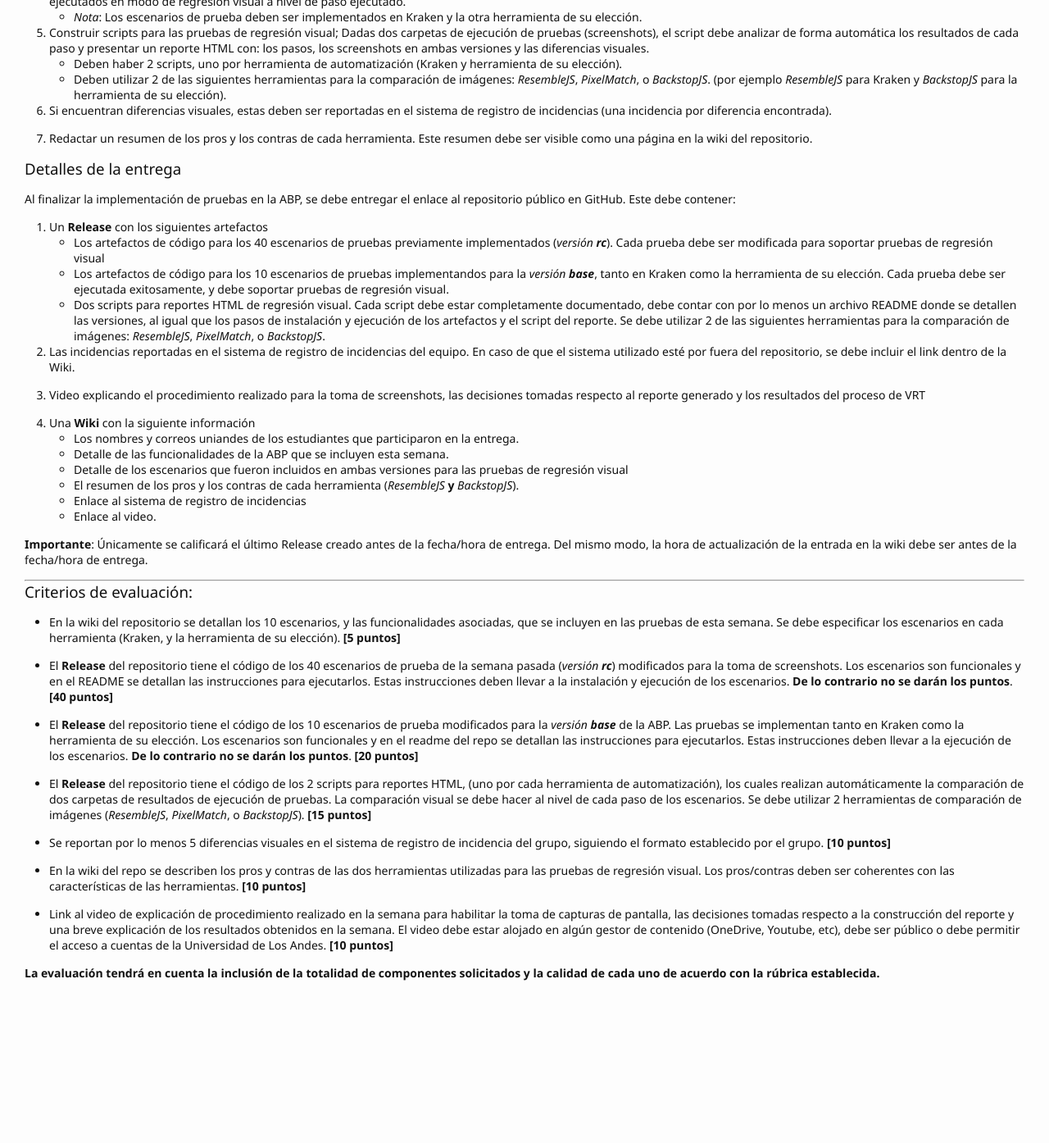
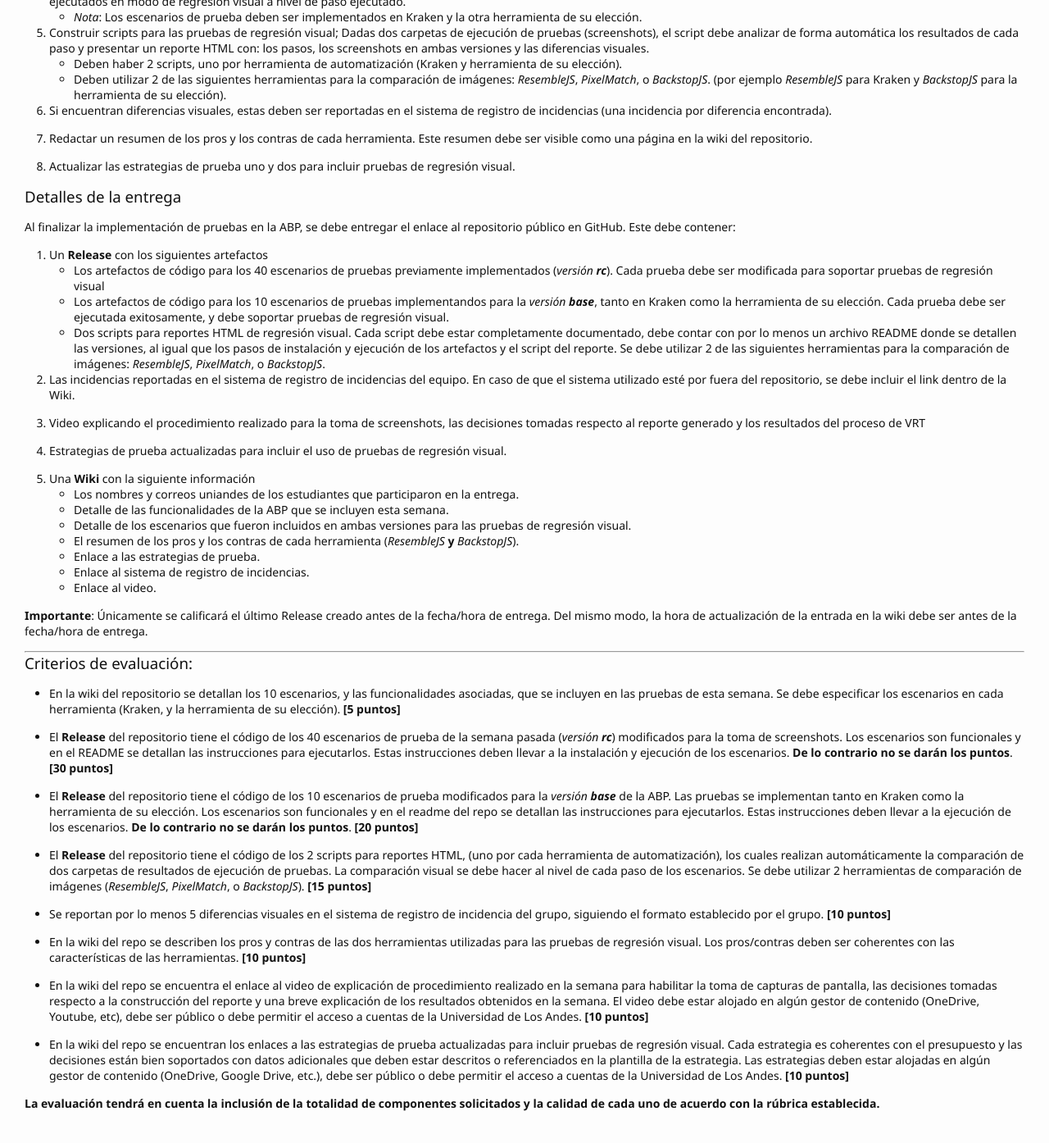
Before and after one commit to TiCSw/mt1_guias_pruebas, a Jekyll site: the page built from docs/semanas/semana6.md, in a window 1280 px wide and 1400 px high, scrolled down 846 px. Shown: the top 1394 px of the window at 82% size. Built offline with Jekyll 4.4.1, drawn with Linux system fonts in a browser that asks for light colours; some web fonts are replaced; our own code applies the rules of GitHub Pages for plain Markdown files; comment, search, counter and statistics services are not loaded; before the commit the page ends 2087 px from its top, so only the background shows below that.

Commit message:
Update semana6.md

```diff
--- a/docs/semanas/semana6.md
+++ b/docs/semanas/semana6.md
@@ -29,6 +29,8 @@ Debido a las preocupaciones sobre los cambios de la _versión **rc**_, usted jun
 
 7. Redactar un resumen de los pros y los contras de cada herramienta. Este resumen debe ser visible como una página en la wiki del repositorio.
 
+8. Actualizar las estrategias de prueba uno y dos para incluir pruebas de regresión visual.
+
 
 ### Detalles de la entrega
 
@@ -43,12 +45,15 @@ Al finalizar la implementación de pruebas en la ABP, se debe entregar el enlace
 
 3. Video explicando el procedimiento realizado para la toma de screenshots, las decisiones tomadas respecto al reporte generado y los resultados del proceso de VRT
 
-4. Una **Wiki** con la siguiente información
+4. Estrategias de prueba actualizadas para incluir el uso de pruebas de regresión visual.
+
+5. Una **Wiki** con la siguiente información
    * Los nombres y correos uniandes de los estudiantes que participaron en la entrega.
    * Detalle de las funcionalidades de la ABP que se incluyen esta semana.
-   * Detalle de los escenarios que fueron incluidos en ambas versiones para las pruebas de regresión visual
+   * Detalle de los escenarios que fueron incluidos en ambas versiones para las pruebas de regresión visual.
    * El resumen de los pros y los contras de cada herramienta (_ResembleJS_ **y** _BackstopJS_).
-   * Enlace al sistema de registro de incidencias
+   * Enlace a las estrategias de prueba.
+   * Enlace al sistema de registro de incidencias.
    * Enlace al video.
 
 
@@ -60,7 +65,7 @@ Al finalizar la implementación de pruebas en la ABP, se debe entregar el enlace
 
 - En la wiki del repositorio se detallan los 10 escenarios, y las funcionalidades asociadas, que se incluyen en las pruebas de esta semana. Se debe especificar los escenarios en cada herramienta (Kraken, y la herramienta de su elección). **[5 puntos]**
 
-- El **Release** del repositorio tiene el código de los 40 escenarios de prueba de la semana pasada (_versión **rc**_) modificados para la toma de screenshots. Los escenarios son funcionales y en el README se detallan las instrucciones para ejecutarlos. Estas instrucciones deben llevar a la instalación y ejecución de los escenarios. **De lo contrario no se darán los puntos**. **[40 puntos]**
+- El **Release** del repositorio tiene el código de los 40 escenarios de prueba de la semana pasada (_versión **rc**_) modificados para la toma de screenshots. Los escenarios son funcionales y en el README se detallan las instrucciones para ejecutarlos. Estas instrucciones deben llevar a la instalación y ejecución de los escenarios. **De lo contrario no se darán los puntos**. **[30 puntos]**
 
 - El **Release** del repositorio tiene el código de los 10 escenarios de prueba modificados para la _versión **base**_ de la ABP. Las pruebas se implementan tanto en Kraken como la herramienta de su elección. Los escenarios son funcionales y en el readme del repo se detallan las instrucciones para ejecutarlos. Estas instrucciones deben llevar a la ejecución de los escenarios. **De lo contrario no se darán los puntos**. **[20 puntos]**
 
@@ -70,7 +75,9 @@ Al finalizar la implementación de pruebas en la ABP, se debe entregar el enlace
 
 - En la wiki del repo se describen los pros y contras de las dos herramientas utilizadas para las pruebas de regresión visual. Los pros/contras deben ser coherentes con las características de las herramientas. **[10 puntos]**
 
-- Link al video de explicación de procedimiento realizado en la semana para habilitar la toma de capturas de pantalla, las decisiones tomadas respecto a la construcción del reporte y una breve explicación de los resultados obtenidos en la semana. El video debe estar alojado en algún gestor de contenido (OneDrive, Youtube, etc), debe ser público o debe permitir el acceso a cuentas de la Universidad de Los Andes.  **[10 puntos]**
+- En la wiki del repo se encuentra el enlace al video de explicación de procedimiento realizado en la semana para habilitar la toma de capturas de pantalla, las decisiones tomadas respecto a la construcción del reporte y una breve explicación de los resultados obtenidos en la semana. El video debe estar alojado en algún gestor de contenido (OneDrive, Youtube, etc), debe ser público o debe permitir el acceso a cuentas de la Universidad de Los Andes.  **[10 puntos]**
+
+- En la wiki del repo se encuentran los enlaces a las estrategias de prueba actualizadas para incluir pruebas de regresión visual. Cada estrategia es coherentes con el presupuesto y las decisiones están bien soportados con datos adicionales que deben estar descritos o referenciados en la plantilla de la estrategia. Las estrategias deben estar alojadas en algún gestor de contenido (OneDrive, Google Drive, etc.), debe ser público o debe permitir el acceso a cuentas de la Universidad de Los Andes.  **[10 puntos]**
 
 
 **La evaluación tendrá en cuenta la inclusión de la totalidad de componentes solicitados y la calidad de cada uno de acuerdo con la rúbrica establecida.**
```
